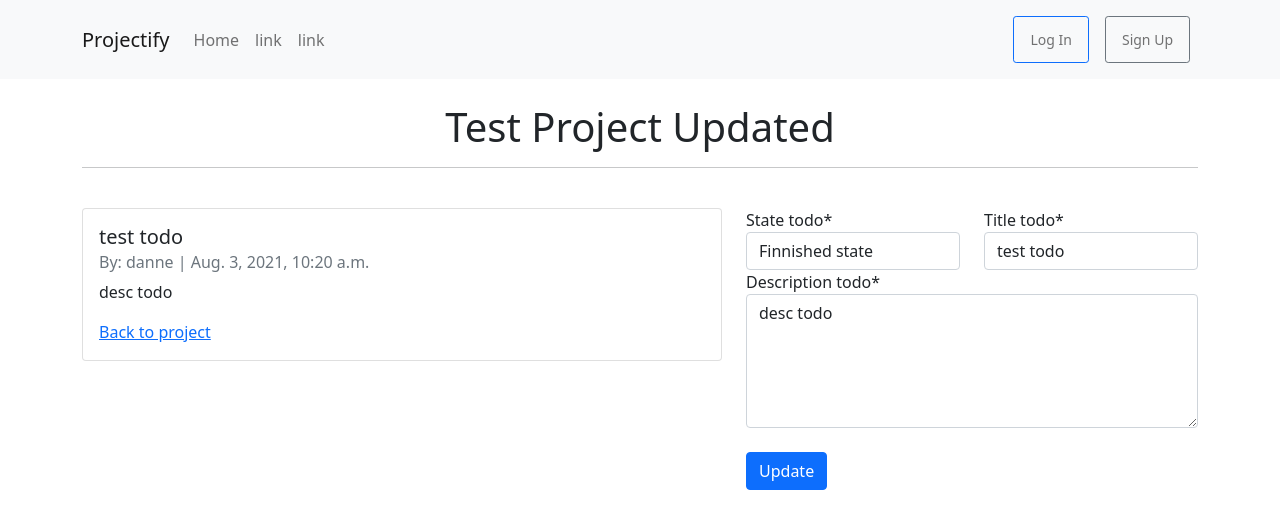
After one commit to eneeroth/projectmanager-app, a Django app: page /projects/todo/1/update/ in a window 1280 px wide. The commit adds this page. Shown: the top 529 px of the page. Run offline with Django 3.2, Linux system fonts and the light colour scheme; data comes from the database, SQL or seed files in the repository; both versions use the stored data as it was after the commit; some libraries are stand-ins or nearby versions.

Commit message:
Projects and todos almost done

```diff
--- a/config/settings.py
+++ b/config/settings.py
@@ -44,6 +44,7 @@ INSTALLED_APPS = [
     'projects',
 
     # 3rd parties
+    'crispy_forms',
 ]
 
 MIDDLEWARE = [
@@ -135,3 +136,6 @@ DEFAULT_AUTO_FIELD = 'django.db.models.BigAutoField'
 AUTH_USER_MODEL = 'accounts.CustomUser'
 LOGIN_REDIRECT_URL = 'home'
 LOGOUT_REDIRECT_URL = 'home'
+
+#CRISPY_FORMS bootstrap
+CRISPY_TEMPLATE_PACK = 'bootstrap4'
--- /dev/null
+++ b/projects/forms.py
@@ -0,0 +1,27 @@
+from django import forms
+from django.forms import ModelForm
+
+from .models import Todo, Project
+
+
+# class ProjectCreateForm(ModelForm):
+#     class Meta:
+#         model = Project
+#         fields = ('')
+
+#         widgets = {
+#             'title_project': forms.CharField(attrs={'cols': 10, 'rows': 5}),
+#             'description_project': forms.Textarea(attrs={'cols': 5, 'rows': 5}),
+#             'description_project': forms.Textarea(attrs={'cols': 5, 'rows': 5}),
+#             'description_project': forms.Textarea(attrs={'cols': 5, 'rows': 5}),
+#         }
+
+
+class TodoChangeStateForm(ModelForm):
+    class Meta:
+        model = Todo
+        fields = ('state_todo', 'title_todo', 'description_todo',)
+
+        widgets = {
+            'description_todo': forms.Textarea(attrs={'cols': 5, 'rows': 5})
+        }
--- a/projects/models.py
+++ b/projects/models.py
@@ -37,7 +37,7 @@ class Todo(models.Model):
         return self.title_todo
 
     def get_absolute_url(self):
-        return reverse('project_list')
+        return reverse('project_detail', args=[str(self.project.pk)])
 
 class Comments(models.Model):
     pass
--- a/projects/urls.py
+++ b/projects/urls.py
@@ -1,10 +1,16 @@
 from django.urls import path
 
-from .views import ProjectListView, ProjectDetailView, TodoDetailView
+from .views import (ProjectListView, ProjectDetailView, TodoUpdateView, TodoDetailView, ProjectCreateView, ProjectDeleteView, ProjectUpdateView)
 
 
 urlpatterns = [
     path('', ProjectListView.as_view(), name='project_list'),
+    #Projects
+    path('create/', ProjectCreateView.as_view(), name='project_create'),
     path('<int:pk>/', ProjectDetailView.as_view(), name='project_detail'),
-    path('todo/<int:pk>', TodoDetailView.as_view(), name='todo_detail'),
+    path('<int:pk>/delete', ProjectDeleteView.as_view(), name='project_delete'),
+    path('<int:pk>/update', ProjectUpdateView.as_view(), name='project_update'),
+    #Todos
+    path('todo/<int:pk>/detail/', TodoDetailView.as_view(), name='todo_detail'),
+    path('todo/<int:pk>/update/', TodoUpdateView.as_view(), name='todo_update'),
 ]
--- a/projects/views.py
+++ b/projects/views.py
@@ -1,18 +1,77 @@
+
 from django.shortcuts import render
-from django.views.generic import ListView, DetailView
+from django.views.generic import ListView, DetailView, UpdateView, CreateView, DeleteView
+from django.urls import reverse_lazy
 
 from .models import Project, Todo
+from .forms import TodoChangeStateForm
+
+
+##### Projects #######
 
 class ProjectListView(ListView):
+    """
+    todo....
+    User shall only be able to list
+    projects that they are member of
+    """
+
     model = Project
     template_name = 'projects/project_list.html'
 
 
 class ProjectDetailView(DetailView):
+    """
+    todo...
+    User shall only be able to detailView
+    projects that they are member of
+    """
     model = Project
     template_name = 'projects/project_detail.html'
 
 
+class ProjectCreateView(CreateView):
+    """
+    todo...
+    The creator shall be automatic set to the user
+    Only authenticated user shall be able to create a project
+    """
+    model = Project
+    template_name = 'projects/project_create.html'
+    fields = ('__all__')
+
+
+class ProjectDeleteView(DeleteView):
+    model = Project
+    template_name = 'projects/project_delete.html'
+    success_url = reverse_lazy('project_list')
+
+
+class ProjectUpdateView(UpdateView):
+    model = Project
+    template_name = 'projects/project_update.html'
+    fields = ('title_project', 'description_project')
+
+
+###### Todos #######
+
 class TodoDetailView(DetailView):
     model = Todo
-    template_name = 'projects/todo_detail.html'
+    template_name = 'projects/todos/todo_detail.html'
+
+
+class TodoCreateView(CreateView):
+    model = Todo
+
+
+class TodoDeleteView(DeleteView):
+    pass
+
+
+class TodoUpdateView(UpdateView):
+    """
+
+    """
+    model = Todo
+    form_class = TodoChangeStateForm
+    template_name = 'projects/todos/todo_update.html'
--- a/templates/base.html
+++ b/templates/base.html
@@ -8,20 +8,25 @@
     <!-- BOOTSTRAP CSS -->
     <link href="https://cdn.jsdelivr.net/npm/bootstrap@5.0.2/dist/css/bootstrap.min.css" rel="stylesheet" integrity="sha384-EVSTQN3/azprG1Anm3QDgpJLIm9Nao0Yz1ztcQTwFspd3yD65VohhpuuCOmLASjC" crossorigin="anonymous">
 </head>
+<style>
+  #side-link:hover {
+      color: #007bff;
+  }
+</style>
 <body>
     <!-- Navbar -->
             <!-- User not logged in -->
             {% if not user.is_authenticated %}
             <nav class="navbar navbar-expand-lg navbar-light bg-light">
                 <div class="container-md">
-                  <a class="navbar-brand" href="{% url 'home' %}">Project Manager</a>
+                  <a class="navbar-brand" href="{% url 'home' %}">Projectify</a>
                   <button class="navbar-toggler" type="button" data-bs-toggle="collapse" data-bs-target="#navbarNav" aria-controls="navbarNav" aria-expanded="false" aria-label="Toggle navigation">
                     <span class="navbar-toggler-icon"></span>
                   </button>
                   <div class="collapse navbar-collapse" id="navbarNav">
                     <ul class="navbar-nav">
                       <li class="nav-item">
-                        <a class="nav-link active" aria-current="page" href="{% url 'home' %}">Home</a>
+                        <a class="nav-link" aria-current="page" href="{% url 'home' %}">Home</a>
                       </li>
                       <li class="nav-item">
                         <a class="nav-link" href="#">link</a>
@@ -43,20 +48,20 @@
             {% else %}
             <nav class="navbar navbar-expand-lg navbar-light bg-light">
                 <div class="container-md">
-                  <a class="navbar-brand" href="{% url 'home' %}">Project Manager</a>
+                  <a class="navbar-brand" href="{% url 'home' %}">Projectify</a>
                   <button class="navbar-toggler" type="button" data-bs-toggle="collapse" data-bs-target="#navbarNav" aria-controls="navbarNav" aria-expanded="false" aria-label="Toggle navigation">
                     <span class="navbar-toggler-icon"></span>
                   </button>
                   <div class="collapse navbar-collapse" id="navbarNav">
                     <ul class="navbar-nav">
                       <li class="nav-item">
-                        <a class="nav-link active" aria-current="page" href="{% url 'home' %}">Home</a>
+                        <a class="nav-link" aria-current="page" href="{% url 'home' %}">Home</a>
                       </li>
                       <li class="nav-item">
                         <a class="nav-link" href="{% url 'project_list' %}">Dashboard</a>
                       </li>
                       <li class="nav-item">
-                        <a class="nav-link" href="#">Not active</a>
+                        <a class="nav-link" href="{% url 'project_create' %}">Create New</a>
                       </li>
                     </ul>
                 <ul class="navbar-nav ms-auto mb-auto mb-lg-auto">
@@ -79,45 +84,6 @@
         {% block content %}{% endblock content %}
     </main>
 
-    <!-- Footer -->
-<footer class="text-center text-lg-start bg-light text-muted">
-    <!-- Section: Social media -->
-    <section
-      class="d-flex justify-content-center justify-content-lg-between p-4 border-bottom container-md"
-    >
-      <!-- Left -->
-      <div class="me-5 d-none d-lg-block">
-        <span>Footer</span>
-      </div>
-      <!-- Left -->
-
-      <!-- Right -->
-      <div>
-        <a href="" class="me-4 text-reset">
-          <i class="fab fa-facebook-f"></i>
-        </a>
-        <a href="" class="me-4 text-reset">
-          <i class="fab fa-twitter"></i>
-        </a>
-        <a href="" class="me-4 text-reset">
-          <i class="fab fa-google"></i>
-        </a>
-        <a href="" class="me-4 text-reset">
-          <i class="fab fa-instagram"></i>
-        </a>
-        <a href="" class="me-4 text-reset">
-          <i class="fab fa-linkedin"></i>
-        </a>
-        <a href="" class="me-4 text-reset">
-          <i class="fab fa-github"></i>
-        </a>
-      </div>
-      <!-- Right -->
-    </section>
-    <!-- Section: Social media -->
-
-  </footer>
-  <!-- Footer -->
 
     <!-- Optional JavaScript; choose one of the two! -->
 
--- /dev/null
+++ b/templates/projects/todos/todo_update.html
@@ -0,0 +1,44 @@
+{% extends 'base.html' %}
+{% load crispy_forms_tags %}
+{% block title %}Home{% endblock title %}
+
+{% block content %}
+<br/>
+<center>
+<h1>{{ todo.project }}</h1>
+<hr>
+<br/>
+</center>
+<div class="row">
+    <div class="col-sm">
+        <div class="card" style="width: 40rem;">
+            <div class="card-body">
+            <h5 class="card-title">{{ todo.title_todo }}</h5>
+            <h6 class="card-subtitle mb-2 text-muted">By: {{ todo.creator_todo }} | {{ todo.date_created_todo }}</h6>
+            <p class="card-text">{{ todo.description_todo }}</p>
+
+            <a href="{% url 'project_detail' todo.project.pk %}" class="card-link">Back to project</a>
+            </div>
+        </div>
+        </div>
+
+    <div class="col-sm">
+    <form action="" method="post">
+        {% csrf_token %}
+        <div class="row">
+            <div class="col-6">
+                {{ form.state_todo|as_crispy_field }}
+            </div>
+            <div class="col-6">
+                {{ form.title_todo|as_crispy_field }}
+            </div>
+        </div>
+        {{ form.description_todo|as_crispy_field }}
+        <br/>
+        <button class="btn btn-primary" type="submit">Update</button>
+    </form>
+    <br/>
+</div>
+
+
+{% endblock content %}
```
Also changed, not shown: templates/home.html (+10 -7 lines), templates/projects/project_create.html (added, +16 -0 lines), templates/projects/project_delete.html (added, +19 -0 lines), templates/projects/project_detail.html (+27 -1 lines), templates/projects/project_list.html (+15 -10 lines), templates/projects/project_update.html (added, +17 -0 lines), templates/projects/todo_detail.html (deleted, +0 -10 lines), templates/projects/todos/todo_detail.html (added, +22 -0 lines), templates/registration/signup.html (+5 -2 lines), db.sqlite3.
